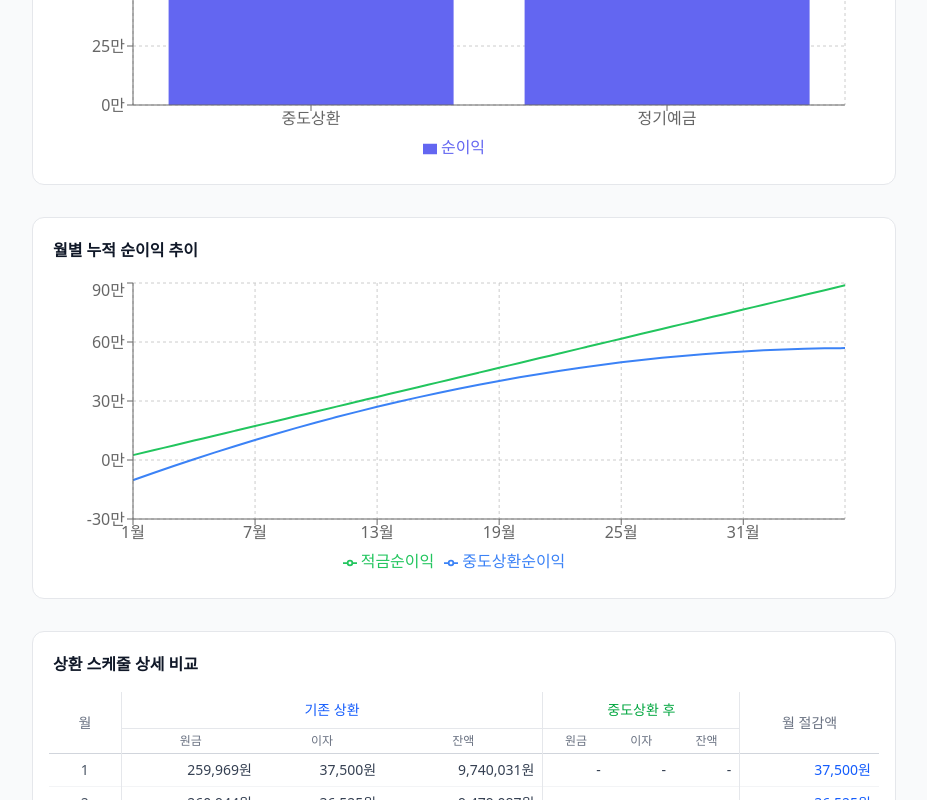
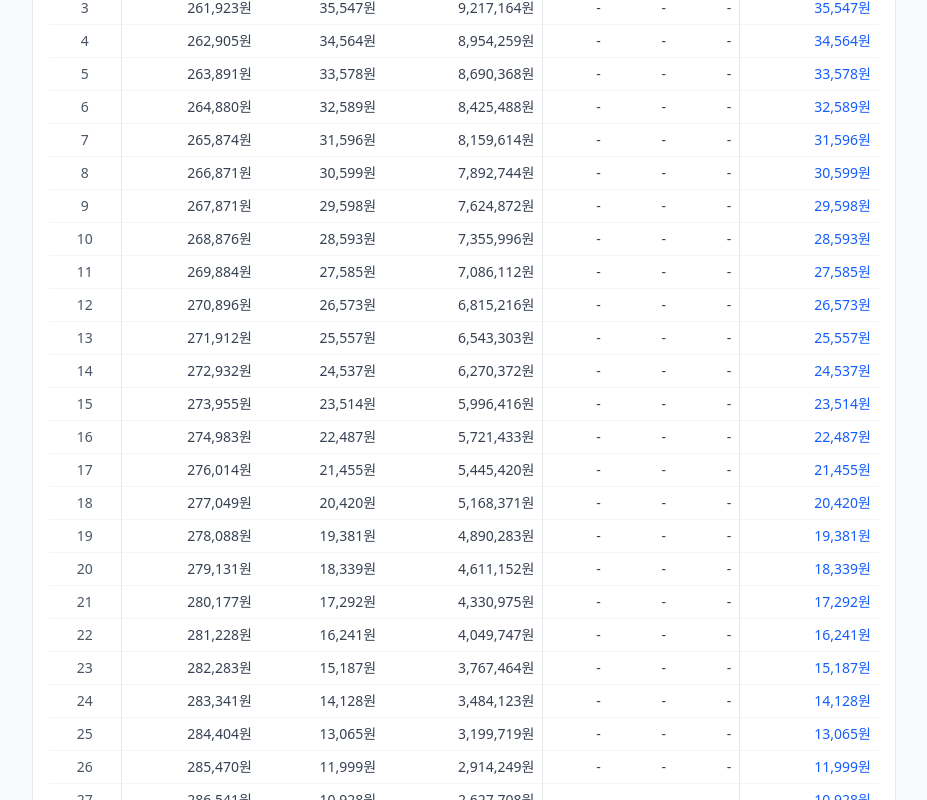
Before and after one commit to Jaewooooon/noa-ats-assignment, a Next.js app: page / in a window 1280 px wide. Shown: the part 1520-2320 px from the top of the page, without its empty margins (176-1103 px from the left). Built offline with nearby package versions, Linux system fonts and the light colour scheme.

Commit message:
feat: 차트 그래프 제거

```diff
--- a/app/page.tsx
+++ b/app/page.tsx
@@ -6,7 +6,6 @@ import { simulatePrepayment } from "@/lib/loanCalculator";
 import { calculateSavings } from "@/lib/savingsCalculator";
 import SimulatorForm from "@/components/SimulatorForm";
 import ResultDashboard from "@/components/ResultDashboard";
-import ComparisonChart from "@/components/ComparisonChart";
 import RecommendationBanner from "@/components/RecommendationBanner";
 import AmortizationTable from "@/components/AmortizationTable";
 
@@ -75,9 +74,6 @@ export default function Home() {
         {/* 결과 대시보드 */}
         <ResultDashboard result={result} />
 
-        {/* 차트 */}
-        <ComparisonChart result={result} input={input} />
-
         {/* 상환 스케줄 */}
         <AmortizationTable prepayment={result.prepayment} />
       </div>
--- a/components/ComparisonChart.tsx
+++ /dev/null
@@ -1,108 +0,0 @@
-"use client";
-
-import {
-  BarChart,
-  Bar,
-  XAxis,
-  YAxis,
-  CartesianGrid,
-  Tooltip,
-  Legend,
-  LineChart,
-  Line,
-  ResponsiveContainer,
-} from "recharts";
-import { ComparisonResult } from "@/lib/types";
-import { calculateMonthlySavingsAccumulation } from "@/lib/savingsCalculator";
-import { SimulatorInput } from "@/lib/types";
-import { formatKRW } from "@/lib/formatter";
-
-interface ComparisonChartProps {
-  result: ComparisonResult;
-  input: SimulatorInput;
-}
-
-export default function ComparisonChart({ result, input }: ComparisonChartProps) {
-  const { prepayment, savings } = result;
-
-  // 막대 차트 데이터
-  const barData = [
-    {
-      name: "중도상환",
-      이자절감: Math.round(prepayment.interestSaved),
-      수수료: Math.round(prepayment.prepaymentFee),
-      순이익: Math.round(prepayment.netBenefit),
-    },
-    {
-      name: "정기예금",
-      세전이자: Math.round(savings.grossInterest),
-      세금: Math.round(savings.tax),
-      순이익: Math.round(savings.netInterest),
-    },
-  ];
-
-  // 라인 차트 데이터: 월별 누적 비교
-  const savingsMonthly = calculateMonthlySavingsAccumulation(
-    input.extraFunds,
-    input.savingsRate,
-    input.remainingMonths,
-    input.taxType
-  );
-
-  const originalSchedule = prepayment.originalLoan.schedule;
-  const prepaidSchedule = prepayment.prepaidLoan.schedule;
-
-  const lineData = Array.from({ length: input.remainingMonths }, (_, i) => {
-    const month = i + 1;
-    const origCumInterest = originalSchedule[i]?.cumulativeInterest ?? 0;
-    const prepCumInterest = prepaidSchedule[i]?.cumulativeInterest ?? 0;
-    const cumulativeSaved = origCumInterest - prepCumInterest - prepayment.prepaymentFee;
-    const cumulativeSavings = savingsMonthly[i]?.cumulativeNetInterest ?? 0;
-
-    return {
-      month: `${month}월`,
-      중도상환순이익: Math.round(cumulativeSaved),
-      적금순이익: Math.round(cumulativeSavings),
-    };
-  });
-
-  const formatTooltipValue = (value: number | undefined) => value != null ? formatKRW(value) : "";
-
-  return (
-    <div className="space-y-8">
-      {/* 막대 차트 */}
-      <div className="bg-white rounded-xl border border-gray-200 p-5">
-        <h4 className="text-base font-semibold text-gray-900 mb-4">손익 비교</h4>
-        <ResponsiveContainer width="100%" height={300}>
-          <BarChart data={barData} margin={{ top: 5, right: 30, left: 20, bottom: 5 }}>
-            <CartesianGrid strokeDasharray="3 3" />
-            <XAxis dataKey="name" />
-            <YAxis tickFormatter={(v) => `${(v / 10000).toFixed(0)}만`} />
-            <Tooltip formatter={formatTooltipValue} />
-            <Legend />
-            <Bar dataKey="순이익" fill="#6366f1" radius={[4, 4, 0, 0]} />
-          </BarChart>
-        </ResponsiveContainer>
-      </div>
-
-      {/* 라인 차트 */}
-      <div className="bg-white rounded-xl border border-gray-200 p-5">
-        <h4 className="text-base font-semibold text-gray-900 mb-4">월별 누적 순이익 추이</h4>
-        <ResponsiveContainer width="100%" height={300}>
-          <LineChart data={lineData} margin={{ top: 5, right: 30, left: 20, bottom: 5 }}>
-            <CartesianGrid strokeDasharray="3 3" />
-            <XAxis
-              dataKey="month"
-              interval={Math.max(0, Math.floor(input.remainingMonths / 6) - 1)}
-            />
-            <YAxis tickFormatter={(v) => `${(v / 10000).toFixed(0)}만`} />
-            <Tooltip formatter={formatTooltipValue} />
-            <Legend />
-            <Line type="monotone" dataKey="중도상환순이익" stroke="#3b82f6" strokeWidth={2} dot={false} />
-            <Line type="monotone" dataKey="적금순이익" stroke="#22c55e" strokeWidth={2} dot={false} />
-          </LineChart>
-        </ResponsiveContainer>
-      </div>
-    </div>
-  );
-}
```
